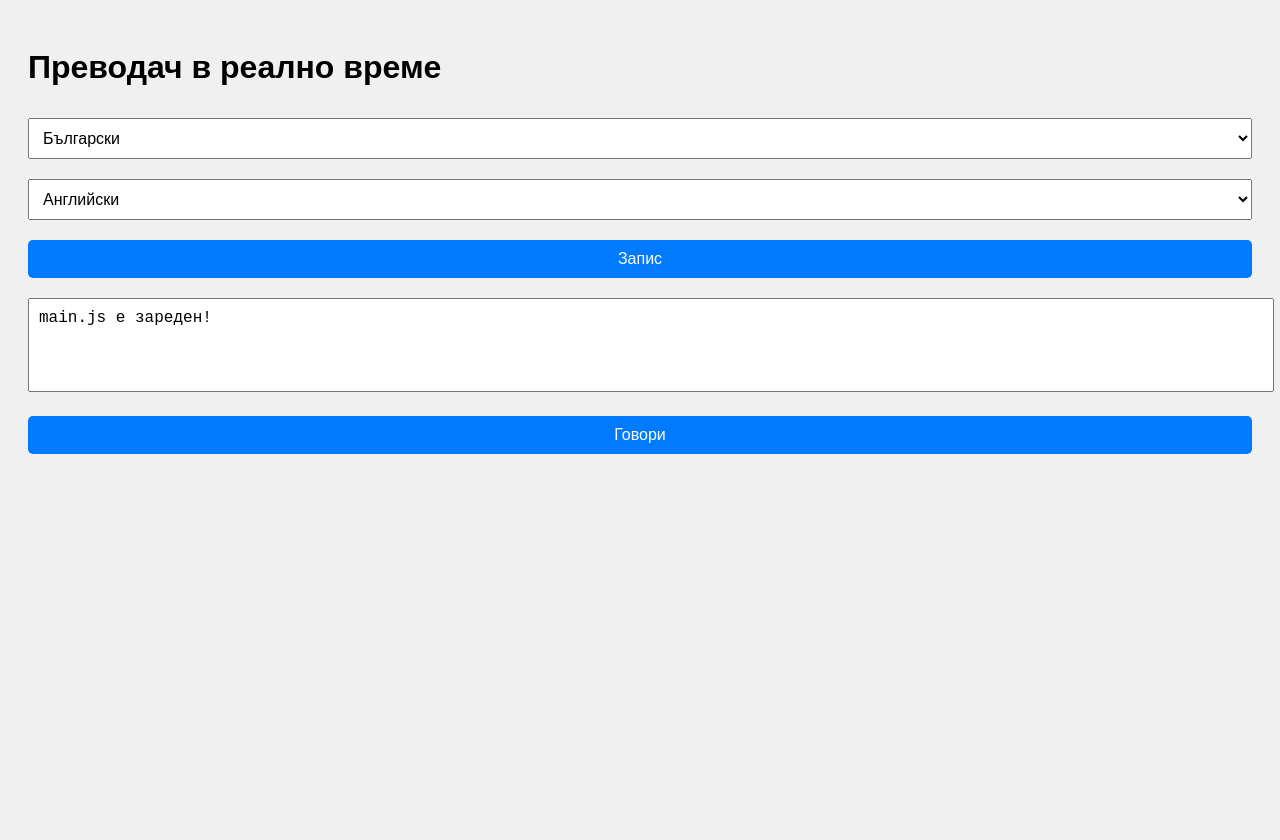
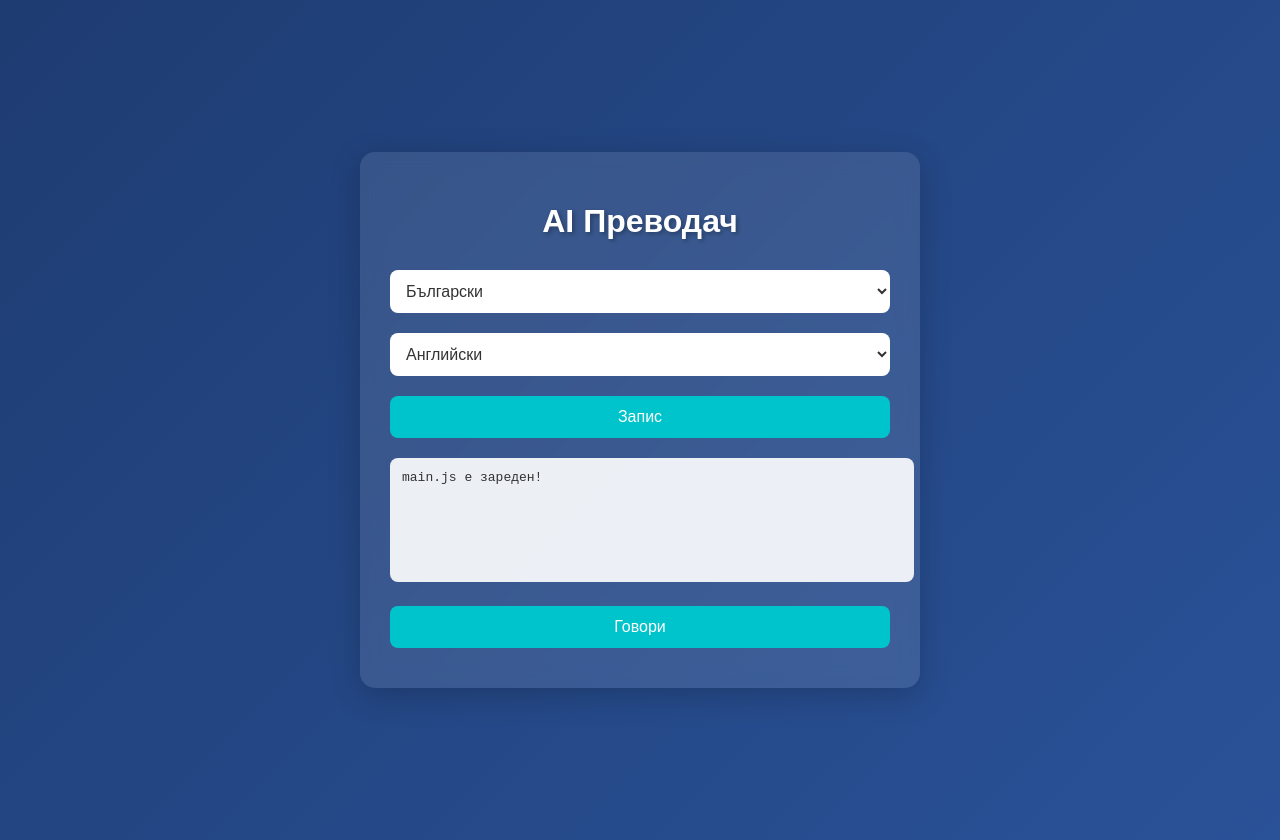
Before and after one commit to charitypepe/AITranslator, a website: page index.html in a window 1280 px wide. Before the commit the page ends 800 px from the top, so only its background shows below. Drawn offline with Linux system fonts and the light colour scheme.

Commit message:
Коригирано разпознаване и добавен красив дизайн

```diff
--- a/index.html
+++ b/index.html
@@ -5,15 +5,66 @@
   <meta name="viewport" content="width=device-width, initial-scale=1.0">
   <title>AI Преводач</title>
   <style>
-    body { padding: 20px; font-family: Arial; background: #f0f0f0; }
-    select, button, textarea { width: 100%; margin: 10px 0; padding: 10px; font-size: 16px; }
-    button { background: #007bff; color: white; border: none; border-radius: 5px; }
-    button:hover { background: #0056b3; }
-    textarea { resize: none; }
+    body {
+      margin: 0;
+      padding: 20px;
+      font-family: 'Arial', sans-serif;
+      background: linear-gradient(135deg, #1e3c72, #2a5298);
+      color: #fff;
+      min-height: 100vh;
+      display: flex;
+      justify-content: center;
+      align-items: center;
+    }
+    .container {
+      background: rgba(255, 255, 255, 0.1);
+      padding: 30px;
+      border-radius: 15px;
+      box-shadow: 0 8px 32px rgba(0, 0, 0, 0.2);
+      backdrop-filter: blur(10px);
+      width: 100%;
+      max-width: 500px;
+    }
+    h1 {
+      text-align: center;
+      font-size: 2em;
+      margin-bottom: 20px;
+      text-shadow: 2px 2px 4px rgba(0, 0, 0, 0.3);
+    }
+    select, button, textarea {
+      width: 100%;
+      margin: 10px 0;
+      padding: 12px;
+      border: none;
+      border-radius: 8px;
+      font-size: 1em;
+      transition: all 0.3s ease;
+    }
+    select {
+      background: #fff;
+      color: #333;
+    }
+    button {
+      background: #00c4cc;
+      color: #fff;
+      cursor: pointer;
+    }
+    button:hover {
+      background: #009ba1;
+      transform: translateY(-2px);
+      box-shadow: 0 4px 12px rgba(0, 0, 0, 0.2);
+    }
+    textarea {
+      resize: none;
+      height: 100px;
+      background: rgba(255, 255, 255, 0.9);
+      color: #333;
+    }
   </style>
 </head>
 <body>
-  <h1>Преводач в реално време</h1>
+  <div class="container">
+    <h1>AI Преводач</h1>
     <select id="sourceLang">
       <option value="bg">Български</option>
       <option value="en">Английски</option>
@@ -25,9 +76,9 @@
       <option value="fr">Френски</option>
     </select>
     <button id="start">Запис</button>
-  <textarea id="result" rows="4" placeholder="Резултат..."></textarea>
+    <textarea id="result" placeholder="Резултат..."></textarea>
     <button id="speak">Говори</button>
-
+  </div>
   <script src="main.js"></script>
 </body>
 </html>
--- a/main.js
+++ b/main.js
@@ -18,6 +18,13 @@ if (!recognition) {
     try {
       recog.start();
       result.value = 'Разпознаване започна';
+      startBtn.textContent = 'Спри';
+      startBtn.onclick = () => {
+        recog.stop();
+        result.value = 'Разпознаването спря';
+        startBtn.textContent = 'Запис';
+        startBtn.onclick = startBtn.onclick; // Връща оригиналния старт
+      };
     } catch (e) {
       result.value = 'Грешка при старт: ' + e.message;
     }
@@ -33,12 +40,15 @@ if (!recognition) {
 
   recog.onresult = (event) => {
     let finalText = '';
+    let interimText = '';
     for (let i = event.resultIndex; i < event.results.length; i++) {
       if (event.results[i].isFinal) {
         finalText += event.results[i][0].transcript;
+      } else {
+        interimText += event.results[i][0].transcript;
       }
     }
-    result.value = finalText || 'Няма окончателен текст още';
+    result.value = finalText || interimText || 'Разпознаване в процес...';
   };
 
   recog.onerror = (event) => {
```
Lines whose indentation alone changed are shown as unchanged.
